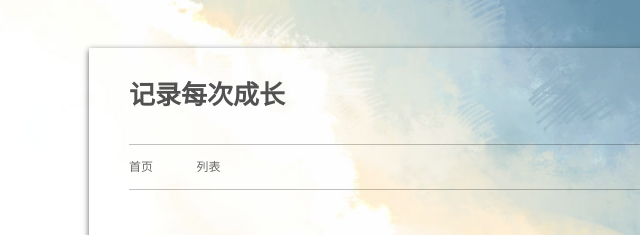
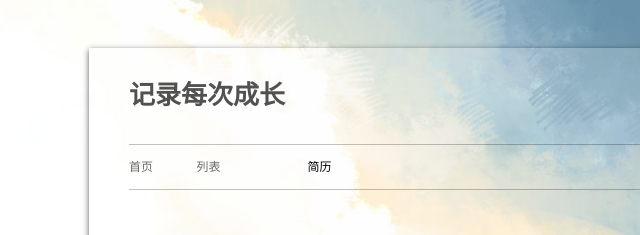
Before and after one commit to cuiguohui/cuiguohui.github.io, a plain HTML site: page index.html in a window 1280 px wide. Shown: the top 235 px of the page, 31-671 px from the left. Drawn offline with Linux system fonts and the light colour scheme; a script that the page names is missing; some icons are missing.

Commit message:
Site updated: 2017-10-08 15:32:37

```diff
--- a/index.html
+++ b/index.html
@@ -58,6 +58,7 @@
 
                     <li class="menu-item menu-item-type-post_type menu-item-object-page"><a href="/archives">列表</a></li>
                     <li><i class="fa fa-github fa-2x"></i></li>
+                    <li>简历</li>
                 </ul>
             </div>
     </nav>
```
